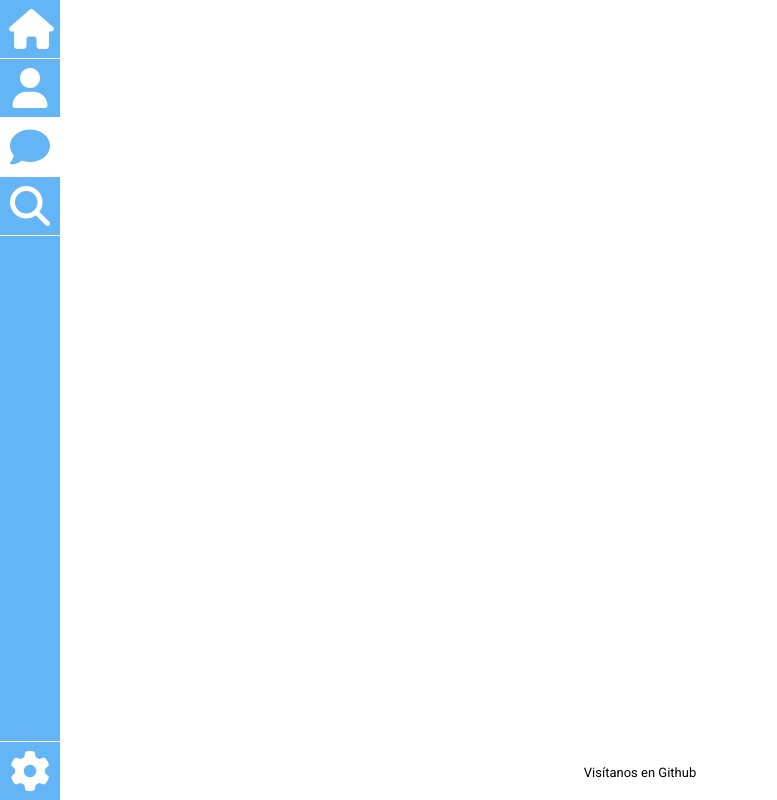
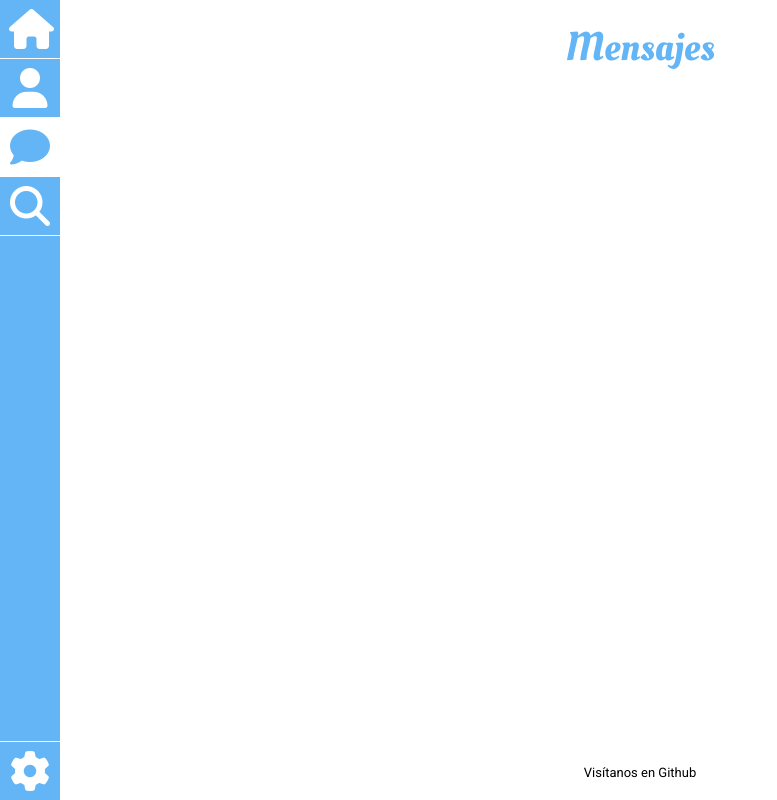
Before and after one commit to zZRisKZz/zZRisKZz.github.io, a plain HTML site: page chat.html in a window 1280 px wide. Shown: the whole page, without its empty margins (0-777 px from the left). Drawn offline with Linux system fonts and the light colour scheme.

Commit message:
Update chat.html

```diff
--- a/chat.html
+++ b/chat.html
@@ -43,6 +43,10 @@
 
     <div class="container">
 
+      <div class="title">
+        Mensajes
+      </div>
+
       <div class="feed">
 
       </div>
```
